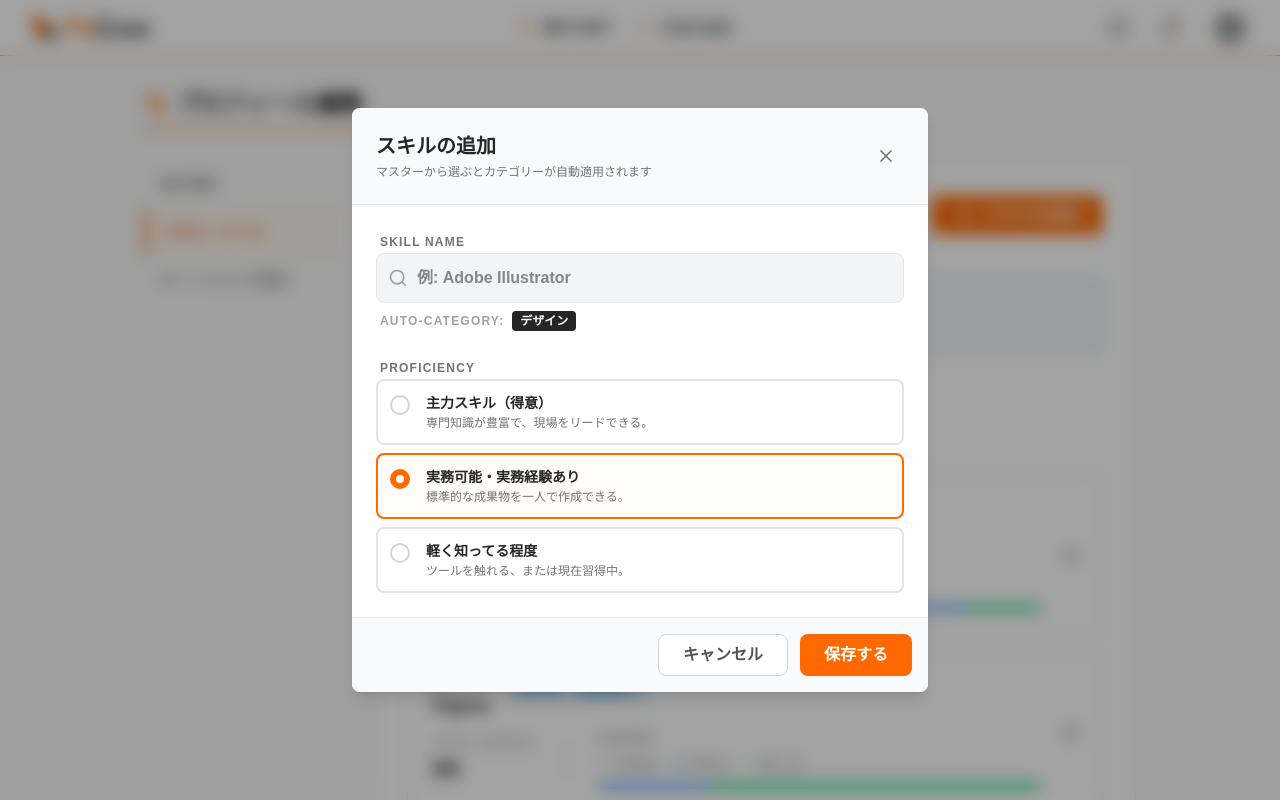
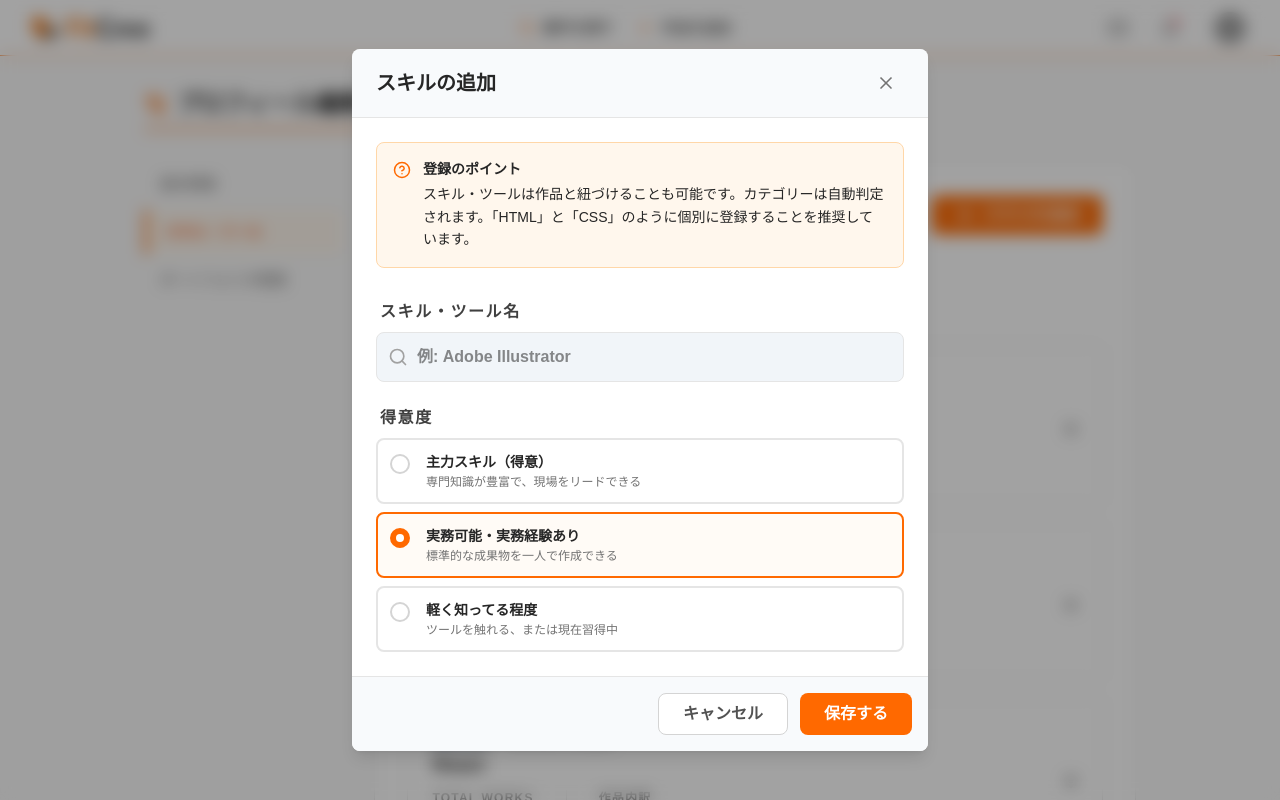
Before and after one commit to FitCree/fitcree-design, a Next.js app in the folder fitcree-design-app/: page /creator/profile/skills in a window 1280 px wide. Both pictures are taken after a click on the button "スキルを追加". Shown: the top 800 px of the page. Built offline with nearby package versions, Linux system fonts and the light colour scheme; grey boxes are pictures that could not be loaded.

Commit message:
プロフィール編集 > スキル・ツールの登録：調整

```diff
--- a/fitcree-design-app/src/app/creator/(with-header)/profile/skills/page.tsx
+++ b/fitcree-design-app/src/app/creator/(with-header)/profile/skills/page.tsx
@@ -5,7 +5,7 @@ import {
   Plus,
   Trash2,
   X,
-  ChevronRight,
+  AlertCircle,
   Search,
   Settings2,
   Link as LinkIcon,
@@ -13,6 +13,7 @@ import {
   User,
   Settings,
   Briefcase,
+  Sparkles,
 } from 'lucide-react';
 import Link from 'next/link';
 import { SKILL_CATEGORIES, SKILL_MASTER, SKILL_LEVEL_LABELS } from '@/data/master-data';
@@ -88,8 +89,10 @@ export default function CreatorSkillsPage() {
   };
 
   const deleteSkill = (id: number) => {
-    setSkills(skills.filter(s => s.id !== id));
-    setIsModalOpen(false);
+    if (window.confirm('このスキルを削除してもよろしいですか？')) {
+      setSkills(skills.filter(s => s.id !== id));
+      setIsModalOpen(false);
+    }
   };
 
   const filteredSkills = useMemo(() => {
@@ -134,7 +137,7 @@ export default function CreatorSkillsPage() {
         {/* メインコンテンツ */}
         <main className="w-[80%] bg-white rounded-xl border border-neutral-200 p-6 md:p-8">
 
-          <header className=" mb-10 flex flex-col md:flex-row md:items-end justify-between gap-6">
+          <header className="mb-6 flex flex-col md:flex-row md:items-end justify-between gap-6">
             <div>
               <h2 className="text-xl font-bold text-neutral-800">スキル・ツールの登録</h2>
             </div>
@@ -146,10 +149,8 @@ export default function CreatorSkillsPage() {
               スキルを追加
             </button>
           </header>
-          <TipsBox title="登録のポイント" content="道具を登録し、実績と紐づけましょう。カテゴリーは自動判定されます。" />
 
-
-          {/* カテゴリタブ */}
+          {/* カテゴリ */}
           <div className="w-full flex items-center gap-2 mb-8 overflow-x-auto pb-4 scrollbar-hide">
             {(() => {
               const activeCategories = new Set(skills.map(s => s.category));
@@ -172,35 +173,44 @@ export default function CreatorSkillsPage() {
             })()}
           </div>
 
-          {/* スキルリスト */}
+          {/* スキルカード */}
           <div className="grid grid-cols-1 gap-4">
             {filteredSkills.length > 0 ? (
               filteredSkills.map(skill => {
                 const total = getTotalWorks(skill.works);
-                const categoryLabel = SKILL_CATEGORIES.find(c => c.id === skill.category)?.label || skill.category;
+                const category = SKILL_CATEGORIES.find(c => c.id === skill.category);
+                const categoryLabel = category?.label || skill.category;
+                const CategoryIcon = category?.icon;
                 const levelInfo = SKILL_LEVEL_LABELS[skill.level];
                 return (
                   <div
                     key={skill.id}
                     onClick={() => openEditModal(skill)}
-                    className="group bg-white rounded-lg border border-neutral-200 p-6 hover:border-orange-300 transition-colors cursor-pointer relative overflow-hidden"
+                    className="group bg-white rounded-lg border border-neutral-200 p-6 pb-4 hover:border-orange-300 transition-colors cursor-pointer relative overflow-hidden"
                   >
                     <div className="flex flex-col md:flex-row md:items-center justify-between gap-6 relative z-10">
                       <div className="flex-1">
                         <div className="flex gap-4 mb-4">
-                          <div className="flex flex-col">
-                            <span className="text-xs font-bold text-neutral-500 tracking-widest mb-0.5">{categoryLabel}</span>
-                            <h3 className="text-xl font-bold text-neutral-800 tracking-tight leading-none">{skill.name}</h3>
+                          <div className="">
+                            {/* スキルカテゴリ */}
+                            <span className="px-2 py-0.5 bg-slate-700 text-white text-xs font-bold rounded inline-flex items-center gap-1">
+                              {CategoryIcon && <CategoryIcon size={12} />}
+                              {categoryLabel}
+                            </span>
+                            {/* スキル名 */}
+                            <h3 className="text-xl font-bold text-neutral-800 tracking-tight leading-none mt-2">{skill.name}</h3>
                           </div>
-                          {/* SKILL_LEVEL_LABELS */}
+
+                          {/* スキルレベル（3段階） */}
                           <span className={`px-2 py-1 rounded text-xs font-bold border h-fit ${levelInfo.color}`}>
                             {levelInfo.label.split('（')[0]}
                           </span>
                         </div>
 
-                        <div className="flex flex-wrap gap-8 items-center">
+                        {/* 実績数 */}
+                        <div className="flex flex-wrap gap-8">
                           <div className="flex flex-col">
-                            <span className="text-xs font-bold text-neutral-400 uppercase tracking-widest">Total Works</span>
+                            <span className="text-xs font-bold text-neutral-500 uppercase tracking-widest">Total Works</span>
                             <div className="flex items-center gap-1.5 mt-0.5">
                               <span className={`text-2xl font-bold ${total > 0 ? 'text-neutral-900' : 'text-neutral-300'}`}>
                                 {total.toString().padStart(2, '0')}
@@ -210,34 +220,36 @@ export default function CreatorSkillsPage() {
 
                           <div className="w-px h-10 bg-neutral-200 hidden md:block" />
 
+                          {/* 作品内訳 */}
                           <div className="flex-1 min-w-[200px]">
-                            <span className="text-xs font-bold text-neutral-400 uppercase tracking-widest mb-2 block">作品内訳</span>
+                            <span className="text-xs font-bold text-neutral-500 mb-2 block tracking-widest">作品内訳</span>
                             <div className="flex gap-4">
                               <div className="flex items-center gap-1">
-                                <Briefcase size={14} className={skill.works.internal > 0 ? "text-orange-300" : "text-neutral-300"} />
-                                <span className="text-xs font-bold text-neutral-400 uppercase tracking-widest">内部</span>
-                                <span className="text-sm font-bold text-neutral-600">{skill.works.internal}</span>
+                                <Briefcase size={14} className={skill.works.internal > 0 ? "text-orange-500" : "text-neutral-300"} />
+                                <span className="text-xs font-bold text-neutral-500">FitCree内実績</span>
+                                <span className={`text-sm font-bold ${skill.works.internal > 0 ? "text-orange-500" : "text-neutral-300"}`}>{skill.works.internal}</span>
                               </div>
                               <div className="flex items-center gap-1">
-                                <Globe size={14} className={skill.works.external > 0 ? "text-blue-300" : "text-neutral-300"} />
-                                <span className="text-xs font-bold text-neutral-400 uppercase tracking-widest">外部</span>
-                                <span className="text-sm font-bold text-neutral-600">{skill.works.external}</span>
+                                <Globe size={14} className={skill.works.external > 0 ? "text-blue-500" : "text-neutral-300"} />
+                                <span className="text-xs font-bold text-neutral-500">外部実績</span>
+                                <span className={`text-sm font-bold ${skill.works.external > 0 ? "text-blue-500" : "text-neutral-300"}`}>{skill.works.external}</span>
                               </div>
                               <div className="flex items-center gap-1">
-                                <User size={14} className={skill.works.personal > 0 ? "text-green-300" : "text-neutral-300"} />
-                                <span className="text-xs font-bold text-neutral-400 uppercase tracking-widest">個人</span>
-                                <span className="text-sm font-bold text-neutral-600">{skill.works.personal}</span>
+                                <User size={14} className={skill.works.personal > 0 ? "text-green-500" : "text-neutral-300"} />
+                                <span className="text-xs font-bold text-neutral-500">自主制作</span>
+                                <span className={`text-sm font-bold ${skill.works.personal > 0 ? "text-green-500" : "text-neutral-300"}`}>{skill.works.personal}</span>
                               </div>
                             </div>
-                            <div className="w-full h-1.5 bg-neutral-100 rounded-full mt-2 flex overflow-hidden">
+                            {/* <div className="w-full h-1.5 bg-neutral-100 rounded-full mt-2 flex overflow-hidden">
                               <div style={{ width: `${total ? (skill.works.internal / total) * 100 : 0}%` }} className="bg-orange-400 h-full transition-all" />
                               <div style={{ width: `${total ? (skill.works.external / total) * 100 : 0}%` }} className="bg-blue-400 h-full transition-all" />
                               <div style={{ width: `${total ? (skill.works.personal / total) * 100 : 0}%` }} className="bg-green-400 h-full transition-all" />
-                            </div>
+                            </div> */}
                           </div>
                         </div>
                       </div>
 
+                      {/* 設定アイコン */}
                       <div className="text-neutral-400">
                         <Settings size={14} strokeWidth={3} />
                       </div>
@@ -247,6 +259,7 @@ export default function CreatorSkillsPage() {
               })
             ) : (
               <div className="text-center py-16 bg-white rounded-lg border-2 border-dashed border-neutral-300">
+                {/* スキルが登録されていない場合 */}
                 <p className="text-neutral-500 font-bold">まだこのカテゴリにスキルはありません。</p>
               </div>
             )}
@@ -257,12 +270,11 @@ export default function CreatorSkillsPage() {
             <div className="fixed inset-0 z-50 flex items-center justify-center p-4">
               <div className="absolute inset-0 bg-neutral-900/40 backdrop-blur-sm" onClick={() => setIsModalOpen(false)} />
               <div className="relative bg-white w-full max-w-xl rounded-lg shadow-lg overflow-hidden animate-in fade-in zoom-in duration-200">
-                <div className="p-6 border-b border-neutral-200 flex items-center justify-between bg-slate-100/50">
+                <div className="px-6 py-4 border-b border-neutral-200 flex items-center justify-between bg-slate-100/50">
                   <div>
                     <h2 className="text-xl font-bold text-neutral-800">
                       {editingSkill ? 'スキルの編集' : 'スキルの追加'}
                     </h2>
-                    <p className="text-xs text-neutral-500 font-medium mt-1">マスターから選ぶとカテゴリーが自動適用されます</p>
                   </div>
                   <button onClick={() => setIsModalOpen(false)} className="p-2 hover:bg-neutral-200 rounded-full transition-colors">
                     <X className="w-5 h-5 text-neutral-500" />
@@ -270,30 +282,43 @@ export default function CreatorSkillsPage() {
                 </div>
 
                 <div className="p-6 space-y-6 max-h-[70vh] overflow-y-auto">
-                  {/* スキル名入力 & サジェスト */}
+
+                  {/* 登録注意事項 */}
+                  <TipsBox title="登録のポイント" content="スキル・ツールは作品と紐づけることも可能です。カテゴリーは自動判定されます。「HTML」と「CSS」のように個別に登録することを推奨しています。" variant="creator" />
+
+                  {/* スキル名入力 */}
                   <div className="space-y-2">
-                    <label className="text-xs font-bold text-neutral-500 uppercase tracking-widest ml-1">Skill Name</label>
-                    <div className="relative">
+                    <label className="text-base font-bold text-neutral-700 uppercase tracking-widest ml-1">スキル・ツール名</label>
+
+                    <div className="relative mt-2">
                       <Search className="absolute left-3 top-1/2 -translate-y-1/2 text-neutral-400 w-5 h-5" />
                       <input
                         type="text"
                         placeholder="例: Adobe Illustrator"
                         className="w-full pl-10 pr-4 py-3 bg-slate-100 border border-neutral-200 rounded-lg focus:bg-white focus:border-orange-500 focus:ring-2 focus:ring-orange-200 outline-none transition-all font-semibold"
                         value={formData.name}
-                        onChange={(e) => setFormData({ ...formData, name: e.target.value })}
+                        onChange={(e) => {
+                          const newName = e.target.value;
+                          const matchedSkill = SKILL_MASTER.find(s =>
+                            s.name.toLowerCase() === newName.toLowerCase() ||
+                            s.name.toLowerCase().startsWith(newName.toLowerCase())
+                          );
+                          setFormData({
+                            ...formData,
+                            name: newName,
+                            category: matchedSkill ? matchedSkill.cat : formData.category
+                          });
+                        }}
                       />
                     </div>
-                    {/* 自動判定されたカテゴリーの表示 */}
-                    <div className="flex items-center gap-2 mt-2 ml-1">
-                      <span className="text-xs font-bold text-neutral-400 uppercase tracking-widest">Auto-Category:</span>
-                      <span className="px-2 py-0.5 bg-neutral-800 text-white text-xs font-bold rounded uppercase">
-                        {SKILL_CATEGORIES.find(c => c.id === formData.category)?.label || 'Other'}
-                      </span>
-                    </div>
 
+                    {/* スキルサジェスト（master-data.tsに定義されている[SKILL_MASTER]を参照）*/}
                     {!editingSkill && formData.name && (
                       <div className="space-y-2 mt-4">
-                        <span className="text-xs font-bold text-neutral-400 uppercase tracking-widest">マスターから選択</span>
+                        <div className="flex items-center gap-2">
+                          <Sparkles size={14} className="text-green-500" />
+                          <span className="text-xs font-bold text-green-600 uppercase tracking-widest">もしかして</span>
+                        </div>
                         <div className="flex flex-wrap gap-2">
                           {SKILL_MASTER
                             .filter(s => s.name.toLowerCase().includes(formData.name.toLowerCase()))
@@ -301,22 +326,39 @@ export default function CreatorSkillsPage() {
                               <button
                                 key={s.name}
                                 onClick={() => handleSelectSuggest(s)}
-                                className="px-3 py-1.5 bg-white border border-neutral-200 rounded-lg text-sm font-bold text-orange-600 hover:border-orange-500 hover:bg-orange-50 transition-colors flex items-center gap-2"
+                                className="px-3 py-1.5 bg-white border border-neutral-200 rounded-lg text-sm font-bold hover:bg-neutral-100 transition-colors flex items-center gap-2"
                               >
                                 {s.name}
-                                <span className="px-1.5 py-0.5 bg-slate-100 text-xs text-neutral-500 rounded uppercase">{s.cat}</span>
                               </button>
                             ))
                           }
                         </div>
                       </div>
                     )}
+
+                    {/* 自動判定されたカテゴリーの表示（master-data.tsに定義されている[SKILL_MASTER]を参照）*/}
+                    {formData.name && (() => {
+                      const category = SKILL_CATEGORIES.find(c => c.id === formData.category);
+                      const CategoryIcon = category?.icon;
+                      return (
+                        <>
+                          <p className="flex items-center gap-2 mt-4 ml-1">
+                            <span className="text-sm font-bold text-neutral-500 uppercase tracking-widest">自動判定カテゴリー</span>
+                            <span className="px-2 py-0.5 bg-slate-700 text-white text-xs font-bold rounded inline-flex items-center gap-1">
+                              {CategoryIcon && <CategoryIcon size={12} />}
+                              {category?.label || 'Other'}
+                            </span>
+                          </p>
+                          <p className="text-xs text-neutral-700 font-medium mt-2 ml-1">※カテゴリーは自動適用されます</p>
+                        </>
+                      );
+                    })()}
                   </div>
 
-                  {/* 熟練度 */}
+                  {/* 熟練度（master-data.tsに定義されている[SKILL_LEVEL_LABELS]を参照）*/}
                   <div className="space-y-2">
-                    <label className="text-xs font-bold text-neutral-500 uppercase tracking-widest ml-1">Proficiency</label>
-                    <div className="grid grid-cols-1 gap-2">
+                    <label className="text-base font-bold text-neutral-700 uppercase tracking-widest ml-1">得意度</label>
+                    <div className="grid grid-cols-1 gap-2 mt-2">
                       {[3, 2, 1].map((lv) => (
                         <button
                           key={lv}
@@ -337,30 +379,32 @@ export default function CreatorSkillsPage() {
                     </div>
                   </div>
 
+                  {/* 作品内訳 */}
                   {editingSkill && (
                     <div className="p-4 bg-slate-100 rounded-lg space-y-3 border border-neutral-200">
-                      <label className="text-xs font-bold text-neutral-500 uppercase tracking-widest block">Work Experience Details</label>
+                      <label className="text-base font-bold text-neutral-700 tracking-widest block">作品内訳</label>
                       <div className="grid grid-cols-3 gap-3">
                         <div className="bg-white p-3 rounded-lg border border-neutral-200 text-center">
-                          <div className="text-xs font-bold text-neutral-400 mb-1 flex items-center justify-center gap-1"><Briefcase size={12} /> FitCree内実績</div>
+                          <div className="text-xs font-bold text-neutral-500 mb-1 flex items-center justify-center gap-1"><Briefcase size={12} className="text-orange-500" /> FitCree内実績</div>
                           <div className="text-lg font-bold text-orange-600">{editingSkill.works.internal}</div>
                         </div>
                         <div className="bg-white p-3 rounded-lg border border-neutral-200 text-center">
-                          <div className="text-xs font-bold text-neutral-400 mb-1 flex items-center justify-center gap-1"><Globe size={12} /> 外部実績</div>
+                          <div className="text-xs font-bold text-neutral-500 mb-1 flex items-center justify-center gap-1"><Globe size={14} className="text-blue-500" />外部実績</div>
                           <div className="text-lg font-bold text-blue-600">{editingSkill.works.external}</div>
                         </div>
                         <div className="bg-white p-3 rounded-lg border border-neutral-200 text-center">
-                          <div className="text-xs font-bold text-neutral-400 mb-1 flex items-center justify-center gap-1"><User size={12} /> 自主制作</div>
+                          <div className="text-xs font-bold text-neutral-500 mb-1 flex items-center justify-center gap-1"><User size={12} className="text-green-500" /> 自主制作</div>
                           <div className="text-lg font-bold text-green-600">{editingSkill.works.personal}</div>
                         </div>
                       </div>
-                      <button className="w-full py-2 bg-white border border-neutral-300 text-neutral-700 rounded-lg text-sm font-bold hover:bg-neutral-50 flex items-center justify-center gap-2 transition-colors">
+                      <button className="w-full py-3 bg-white border border-orange-300 text-orange-500 rounded-full text-sm font-bold hover:bg-orange-50 flex items-center justify-center gap-2 transition-colors">
                         <LinkIcon size={14} /> 作品一覧で紐づけを確認
                       </button>
                     </div>
                   )}
                 </div>
 
+                {/* スキルの保存・キャンセル・削除 */}
                 <div className="p-4 border-t border-neutral-200 flex flex-col md:flex-row gap-3 bg-slate-50">
                   {editingSkill && (
                     <button onClick={() => deleteSkill(editingSkill.id)} className="order-3 md:order-1 px-4 py-2 text-red-600 font-bold hover:bg-red-50 rounded-lg transition-colors flex items-center justify-center gap-2 border border-transparent hover:border-red-200">
--- a/fitcree-design-app/src/data/master-data.ts
+++ b/fitcree-design-app/src/data/master-data.ts
@@ -148,7 +148,7 @@ export const SKILL_MASTER: Array<{ name: string; cat: string }> = [
 ];
 
 export const SKILL_LEVEL_LABELS: Record<number, { label: string; color: string; desc: string }> = {
-  1: { label: '軽く知ってる程度', color: 'bg-neutral-100 text-neutral-600 border-neutral-200', desc: 'ツールを触れる、または現在習得中。' },
-  2: { label: '実務可能・実務経験あり', color: 'bg-sky-50 text-sky-600 border-sky-100', desc: '標準的な成果物を一人で作成できる。' },
-  3: { label: '主力スキル（得意）', color: 'bg-orange-50 text-orange-600 border-orange-100', desc: '専門知識が豊富で、現場をリードできる。' }
+  1: { label: '軽く知ってる程度', color: 'bg-neutral-100 text-neutral-600 border-neutral-200', desc: 'ツールを触れる、または現在習得中' },
+  2: { label: '実務可能・実務経験あり', color: 'bg-sky-50 text-sky-600 border-sky-100', desc: '標準的な成果物を一人で作成できる' },
+  3: { label: '主力スキル（得意）', color: 'bg-orange-50 text-orange-600 border-orange-100', desc: '専門知識が豊富で、現場をリードできる' }
 };
```
